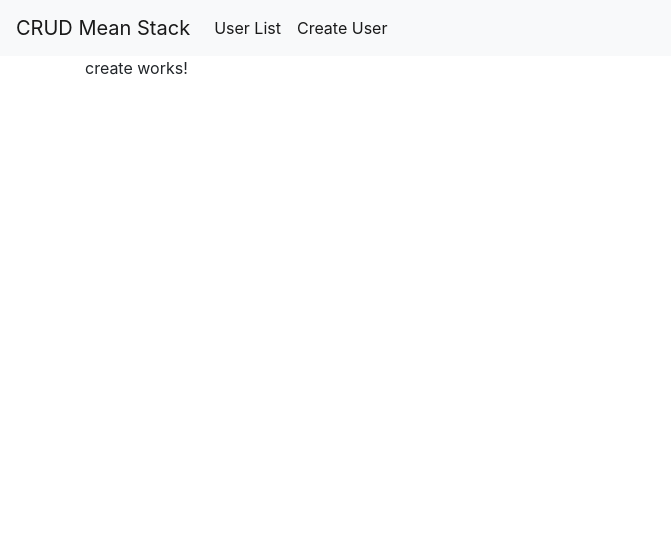
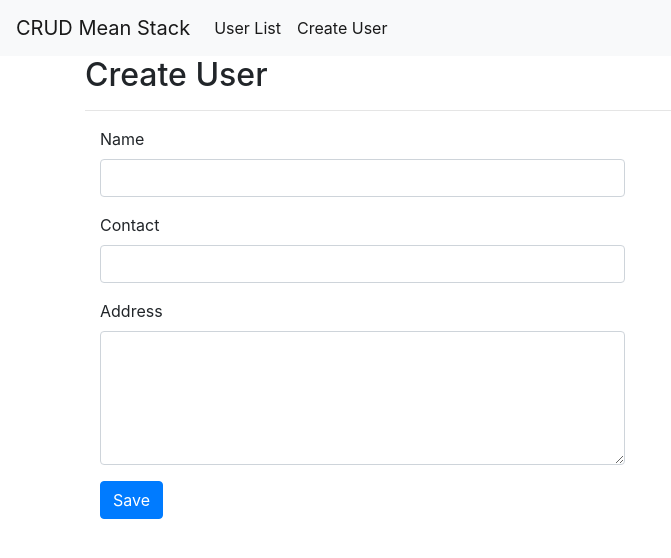
Before and after one commit to ersaumya/CRUD-MEAN-App, an Angular app in the folder ui/: page /create in a window 1280 px wide. Shown: the top 558 px of the page, without its empty margins (0-671 px from the left). Built offline with nearby package versions, Linux system fonts and the light colour scheme.

Commit message:
add user

```diff
--- a/ui/src/app/app.module.ts
+++ b/ui/src/app/app.module.ts
@@ -8,7 +8,7 @@ import { CreateComponent } from './create/create.component';
 import { ListComponent } from './list/list.component';
 import { environment } from 'src/environments/environment';
 import { HttpClientModule } from '@angular/common/http';
-
+import { FormsModule } from '@angular/forms';
 
 const AppConfig: IAppConfig = {
   apiEndPoint: environment.apiEndPoint,
@@ -16,7 +16,7 @@ const AppConfig: IAppConfig = {
 
 @NgModule({
   declarations: [AppComponent, CreateComponent, ListComponent],
-  imports: [BrowserModule,HttpClientModule, AppRoutingModule],
+  imports: [BrowserModule,FormsModule,HttpClientModule, AppRoutingModule],
   providers: [
     { provide: APP_CONFIG, useValue: AppConfig }
   ],
--- a/ui/src/app/create/create.component.html
+++ b/ui/src/app/create/create.component.html
@@ -1 +1,24 @@
-<p>create works!</p>
+<h2>Create User</h2>
+<hr>
+<div class="col-sm-6">
+    <form  #form="ngForm" (ngSubmit)="saveData(form)">
+        <div class="form-group">
+            <label >Name</label>
+            <input  type="text" name="Name" [(ngModel)]="user.name" #Name="ngModel" class="form-control" required/>
+            <div *ngIf="Name.errors && form.submitted" class="text-danger">Please enter name</div>
+        </div>
+        <div class="form-group">
+            <label >Contact</label>
+            <input  type="text" name="Contact" [(ngModel)]="user.contact" #Contact="ngModel" class="form-control" required/>
+            <div *ngIf="Contact.errors && form.submitted" class="text-danger">Please enter contact</div>
+        </div>
+        <div class="form-group">
+            <label >Address</label>
+            <textarea  name="Address" #Address="ngModel" [(ngModel)]="user.address"  cols="30" rows="5" class="form-control" required></textarea>
+            <div *ngIf="Address.errors && form.submitted" class="text-danger">Please enter address</div>
+        </div>
+        <div>
+            <input type="submit" value="Save" class="btn btn-primary">
+        </div>
+    </form>
+</div>
--- a/ui/src/app/create/create.component.ts
+++ b/ui/src/app/create/create.component.ts
@@ -1,15 +1,30 @@
+import { UserService } from './../services/user.service';
 import { Component, OnInit } from '@angular/core';
+import { NgForm } from '@angular/forms';
+import { User } from '../model/user';
+import { Router } from '@angular/router';
 
 @Component({
   selector: 'app-create',
   templateUrl: './create.component.html',
-  styleUrls: ['./create.component.css']
+  styleUrls: ['./create.component.css'],
 })
 export class CreateComponent implements OnInit {
-
-  constructor() { }
-
-  ngOnInit(): void {
+  user: User;
+  constructor(private userService: UserService,private router:Router) {
+    this.user=new User();
   }
 
+  ngOnInit(): void {}
+
+  saveData(form: NgForm) {
+    if (form.valid) {
+      this.userService.addUser(this.user).subscribe(
+        res=>{
+          if(res.status===201){
+            this.router.navigate(['/']);
+          }
+        });
+    }
+  }
 }
--- a/ui/src/app/services/user.service.ts
+++ b/ui/src/app/services/user.service.ts
@@ -1,5 +1,5 @@
 import { Injectable, Inject } from '@angular/core';
-import { HttpClient } from '@angular/common/http';
+import { HttpClient, HttpResponse, HttpHeaders } from '@angular/common/http';
 import { User } from '../model/user';
 import { Observable } from 'rxjs';
 import { APP_CONFIG, IAppConfig } from '../shared/appconfig';
@@ -7,14 +7,32 @@ import { APP_CONFIG, IAppConfig } from '../shared/appconfig';
 @Injectable({
   providedIn: 'root',
 })
+
 export class UserService {
-  constructor(private http: HttpClient ,@Inject(APP_CONFIG) private apiconfig:IAppConfig) {}
 
-  getUsers(): Observable<User[]> {
-    return this.http.get<User[]>(this.apiconfig.apiEndPoint+'/user');
-  }
+         headers = new HttpHeaders({ 'Content-Type': 'application/json' });
 
-  getUser(id:string): Observable<User[]> {
-    return this.http.get<User[]>(this.apiconfig.apiEndPoint+'/user/'+id);
-  }
-}
+         constructor(
+           private http: HttpClient,
+           @Inject(APP_CONFIG) private apiconfig: IAppConfig
+         ) {}
+
+         getUsers(): Observable<User[]> {
+           return this.http.get<User[]>(this.apiconfig.apiEndPoint + '/user');
+         }
+
+         getUser(id: string): Observable<User[]> {
+           return this.http.get<User[]>(
+             this.apiconfig.apiEndPoint + '/user/' + id
+           );
+         }
+
+         addUser(user: User): Observable<HttpResponse<any>> {
+           return this.http.post(
+             this.apiconfig.apiEndPoint + '/user/',
+             JSON.stringify(user),
+             {headers: this.headers,observe:'response' }
+           );
+         }
+
+       }
```
Also changed, not shown: ui/src/app/model/user.ts (+5 -5 lines).
